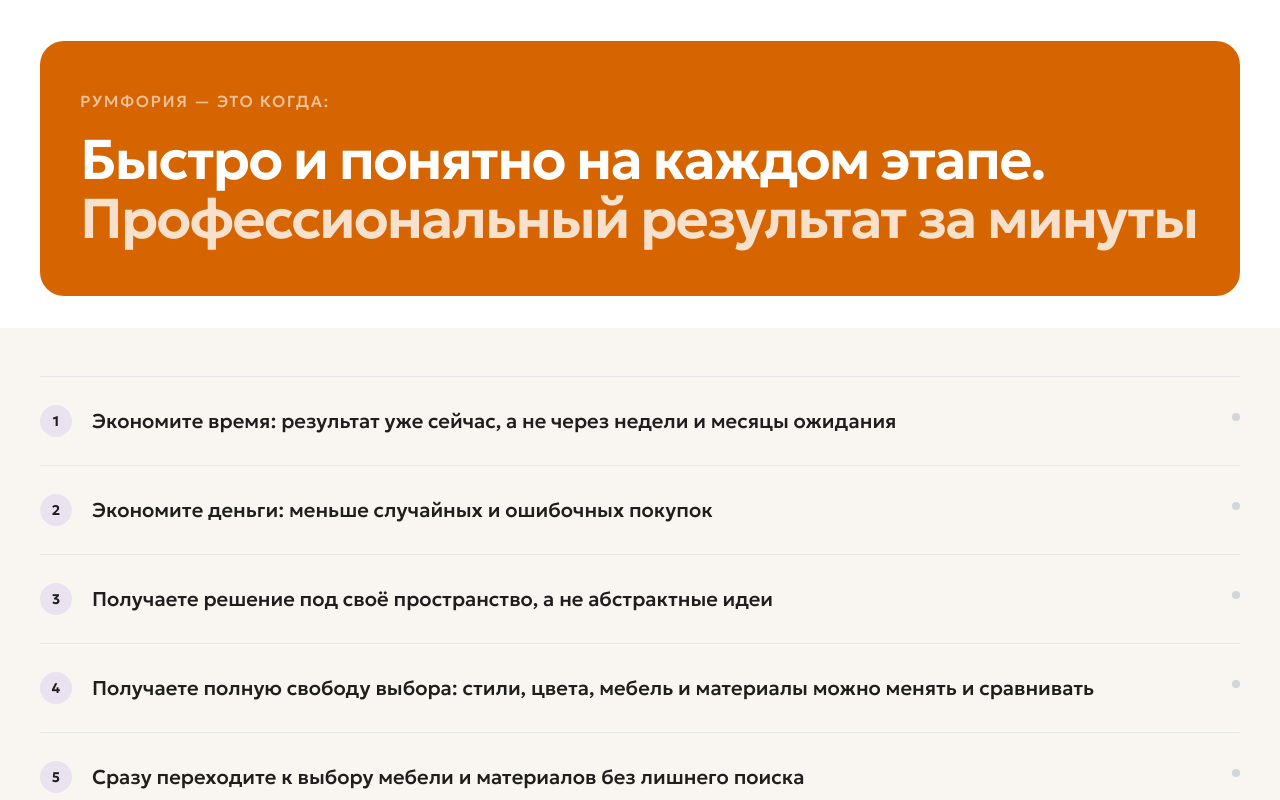
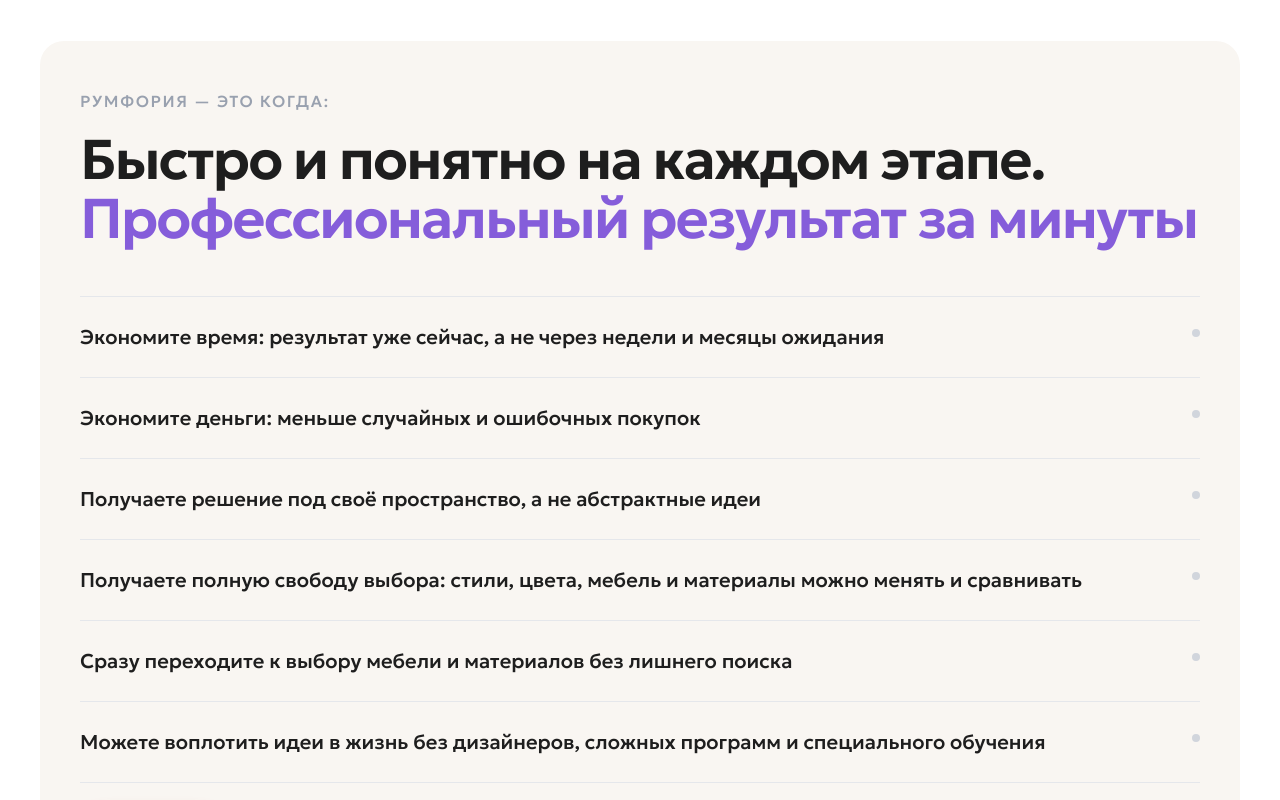
Before and after one commit to roomforia/roomforia, a Next.js app: page / in a window 1280 px wide. Shown: the part 3560-4360 px from the top of the page. Built offline with nearby package versions, Linux system fonts and the light colour scheme.

Commit message:
fix: unify ComparisonSection into single beige block, remove orange background

```diff
--- a/src/components/ComparisonSection.tsx
+++ b/src/components/ComparisonSection.tsx
@@ -1,6 +1,8 @@
 "use client"
 
 import { motion } from "framer-motion"
+
+const DEMO_URL = "https://www.figma.com/proto/oKpcwYWl1oXTzZ8jGxdSvX/Mobile-App-Prototype_Design?page-id=0%3A7137&node-id=37320-1691&viewport=-79%2C-4447%2C0.52&t=sG3LJCgcdGCLn3Qt-9&scaling=scale-down&content-scaling=fixed&starting-point-node-id=37320%3A2244&show-proto-sidebar=1"
 
 const advantages = [
   "Экономите время: результат уже сейчас, а не через недели и месяцы ожидания",
@@ -14,34 +16,22 @@
 export default function ComparisonSection() {
   return (
     <section className="py-10 md:py-16 bg-white">
-
-      {/* Оранжевая плашка — внутри max-w */}
-      <div className="max-w-7xl mx-auto px-6 md:px-10 mb-0">
+      <div className="max-w-7xl mx-auto px-6 md:px-10">
         <motion.div
           initial={{ opacity: 0, y: 30, scale: 0.98 }}
           whileInView={{ opacity: 1, y: 0, scale: 1 }}
           viewport={{ once: true }}
           transition={{ duration: 0.8, ease: [0.22, 1, 0.36, 1] }}
-          className="w-full rounded-3xl overflow-hidden"
-          style={{ backgroundColor: "#d66501" }}
+          className="w-full rounded-3xl px-6 md:px-10 py-8 md:py-12"
+          style={{ backgroundColor: "#f9f6f2" }}
         >
-          <div className="px-6 md:px-10 py-8 md:py-12">
-            <p className="text-white/60 text-sm md:text-base font-medium uppercase tracking-widest mb-4">Румфория — это когда:</p>
-            <h2 className="text-[28px] md:text-5xl lg:text-[56px] font-semibold text-white leading-tight tracking-tight">
-              Быстро и понятно на каждом этапе.{" "}
-              <span className="text-white/80">Профессиональный результат за минуты</span>
-            </h2>
-          </div>
-        </motion.div>
-      </div>
+          <p className="text-gray-400 text-sm md:text-base font-medium uppercase tracking-widest mb-4">Румфория — это когда:</p>
+          <h2 className="text-[28px] md:text-5xl lg:text-[56px] font-semibold text-[#1E1E1E] leading-tight tracking-tight mb-8 md:mb-12">
+            Быстро и понятно на каждом этапе.{" "}
+            <span style={{ color: "#855dda" }}>Профессиональный результат за минуты</span>
+          </h2>
 
-      {/* Бежевый блок — на всю ширину */}
-      <div
-        className="mt-4 md:mt-8 px-4 md:px-10 py-8 md:py-12"
-        style={{ backgroundColor: "#f9f6f2" }}
-      >
-        <div className="max-w-7xl mx-auto">
-          <div className="flex flex-col mb-10">
+          <div className="flex flex-col mb-8 md:mb-10">
             {advantages.map((text, i) => (
               <motion.div
                 key={i}
@@ -59,10 +49,7 @@
                   />
                 </div>
 
-                <div className="flex items-start gap-5 py-5 md:py-7">
-                  <div className="flex-shrink-0 w-7 h-7 md:w-8 md:h-8 rounded-full flex items-center justify-center" style={{ backgroundColor: "rgba(133,93,218,0.12)" }}>
-                    <span className="text-xs md:text-sm font-bold text-[#1E1E1E]">{i + 1}</span>
-                  </div>
+                <div className="flex items-start gap-5 py-5 md:py-6">
                   <p className="text-sm md:text-xl font-medium text-[#1E1E1E] leading-snug flex-1">
                     {text}
                   </p>
@@ -86,16 +73,15 @@
             transition={{ duration: 0.6, ease: [0.22, 1, 0.36, 1], delay: 0.3 }}
           >
             <a
-              href="https://www.figma.com/proto/oKpcwYWl1oXTzZ8jGxdSvX/Mobile-App-Prototype_Design?page-id=0%3A7137&node-id=37320-1691&viewport=-79%2C-4447%2C0.52&t=sG3LJCgcdGCLn3Qt-9&scaling=scale-down&content-scaling=fixed&starting-point-node-id=37320%3A2244&show-proto-sidebar=1"
+              href={DEMO_URL}
               target="_blank"
               className="bg-[#d66501] hover:bg-[#bf5a01] text-white font-semibold text-base px-10 py-4 rounded-full transition-all duration-200 shadow-[0_4px_16px_rgba(214,101,1,0.3)] hover:scale-[1.02]"
             >
               Скачать
             </a>
           </motion.div>
-        </div>
+        </motion.div>
       </div>
-
     </section>
   )
 }
```
